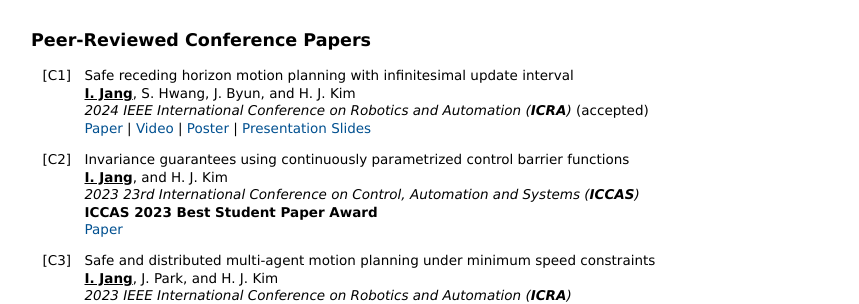
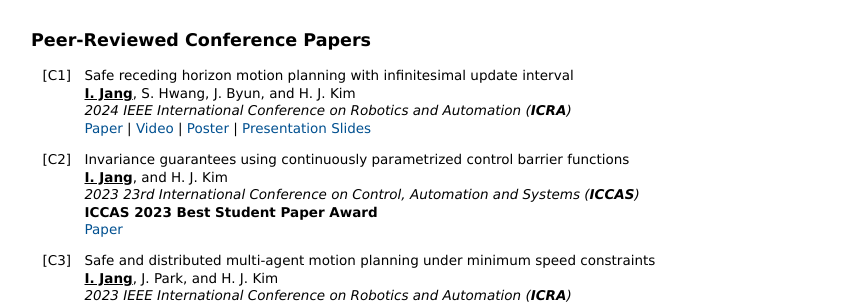
Before and after one commit to janginkyu/janginkyu.github.io, a Jekyll site: the page built from publications.md, in a window 1280 px wide and 900 px high, scrolled down 1390 px. Shown: the part 158-462 px from the top of the window, without its empty margins (184-1043 px from the left). Built offline with Jekyll 4.4.1, drawn with Linux system fonts in a browser that asks for light colours.

Commit message:
Update publications.yml

```diff
--- a/_data/publications.yml
+++ b/_data/publications.yml
@@ -244,7 +244,6 @@
       conference:
         name: 2024 IEEE International Conference on Robotics and Automation
         abrv: ICRA
-        remark: accepted
       links:
         - name: Paper
           link: /files/icra2024-paper.pdf
```
